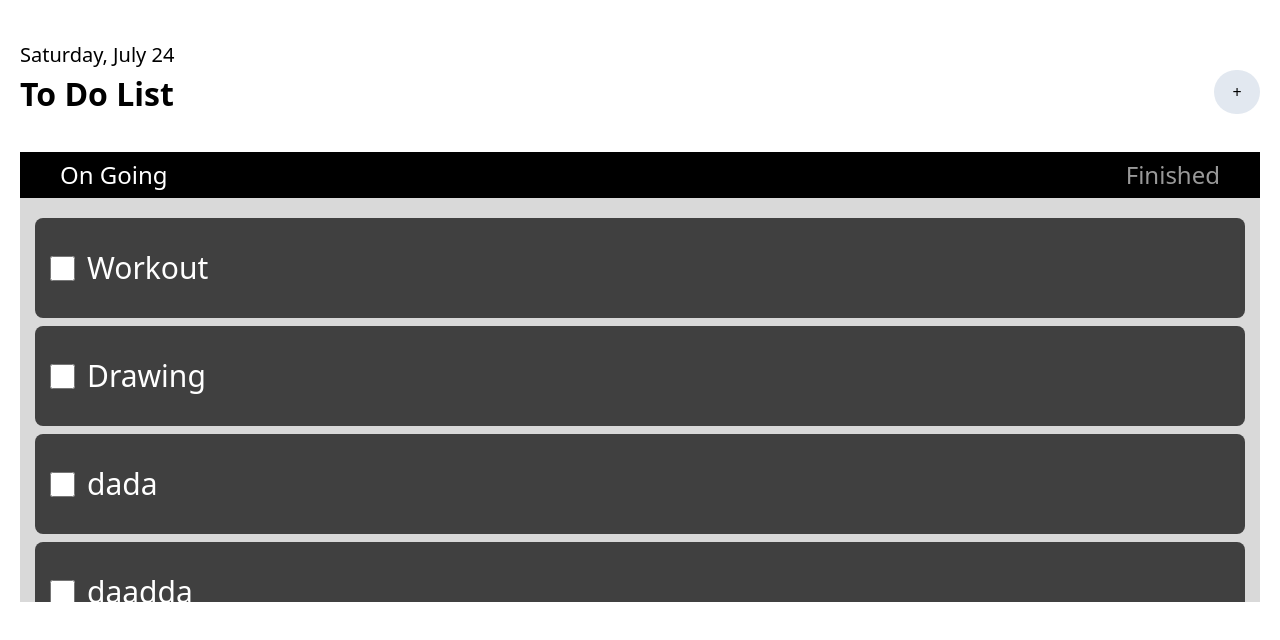
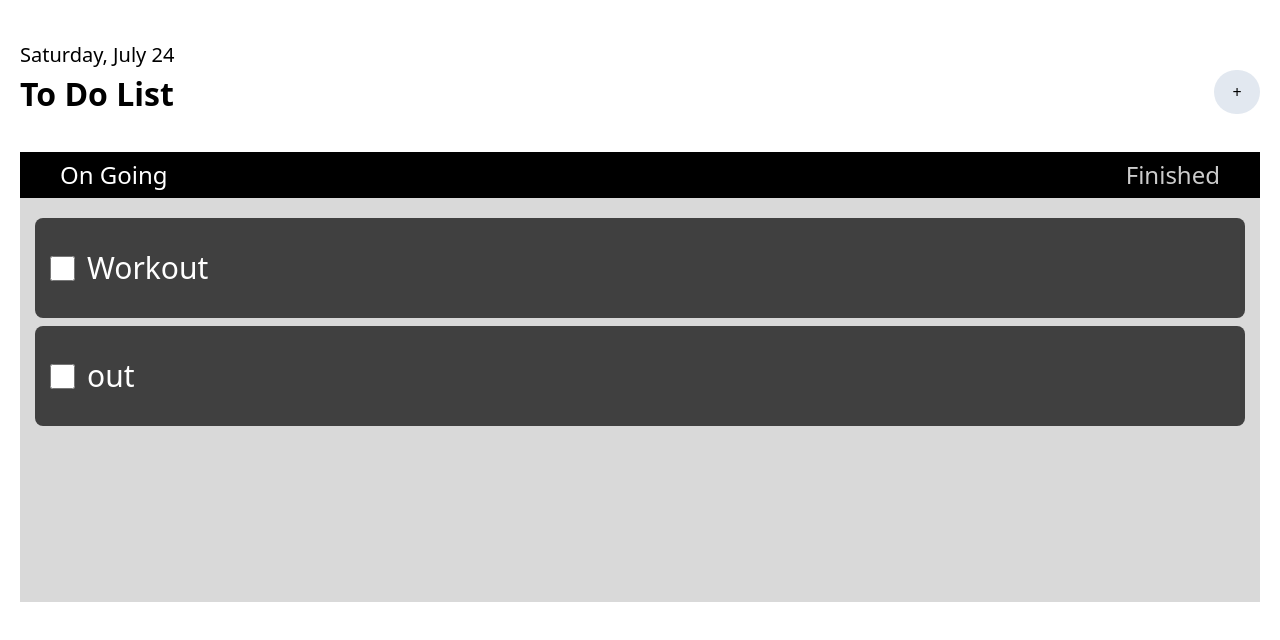
Before and after one commit to thoriqramadhan/toDo-React, a React app: page / in a window 1280 px wide. Shown: the top 640 px of the page. Built offline with nearby package versions, Linux system fonts and the light colour scheme; the HTML template or start-up script is replaced by a standard one.

Commit message:
adding tab interactivity , filtering on body

```diff
--- a/src/App.css
+++ b/src/App.css
@@ -640,6 +640,10 @@ video {
   width: 25px;
 }
 
+.cursor-pointer {
+  cursor: pointer;
+}
+
 .flex-row {
   flex-direction: row;
 }
@@ -842,3 +846,33 @@ video {
 .opacity-60 {
   opacity: 0.6;
 }
+
+.filter {
+  filter: var(--tw-blur) var(--tw-brightness) var(--tw-contrast) var(--tw-grayscale) var(--tw-hue-rotate) var(--tw-invert) var(--tw-saturate) var(--tw-sepia) var(--tw-drop-shadow);
+}
+
+.transition {
+  transition-property: color, background-color, border-color, text-decoration-color, fill, stroke, opacity, box-shadow, transform, filter, -webkit-backdrop-filter;
+  transition-property: color, background-color, border-color, text-decoration-color, fill, stroke, opacity, box-shadow, transform, filter, backdrop-filter;
+  transition-property: color, background-color, border-color, text-decoration-color, fill, stroke, opacity, box-shadow, transform, filter, backdrop-filter, -webkit-backdrop-filter;
+  transition-timing-function: cubic-bezier(0.4, 0, 0.2, 1);
+  transition-duration: 150ms;
+}
+
+.transition-all {
+  transition-property: all;
+  transition-timing-function: cubic-bezier(0.4, 0, 0.2, 1);
+  transition-duration: 150ms;
+}
+
+.delay-500 {
+  transition-delay: 500ms;
+}
+
+.delay-200 {
+  transition-delay: 200ms;
+}
+
+.delay-100 {
+  transition-delay: 100ms;
+}
--- a/src/components/Body.jsx
+++ b/src/components/Body.jsx
@@ -3,15 +3,37 @@ import BodyTab from './BodyTab'
 import BodyCard from './BodyCard'
 
 function Body() {
-  const taskExample = ['Workout' , 'Drawing' , 'dada' , 'daadda' ,'daad' , 'dadda' , 'dadad']
+  const taskExample = [
+    {
+        name : "Workout",
+        isFinished : false
+    },
+    {
+        name : "Work",
+        isFinished : true
+    },
+    {
+        name : "out",
+        isFinished : false
+    },
+    {
+        name : "Berak",
+        isFinished : true
+    }
+]
   const [task,setTask] = useState(taskExample)
+  const [bodyView , setBodyView] = useState(false)
+
+
   return (
     <div className='w-[100%] h-[450px] mt-[34px] overflow-scroll bg-[#D9D9D9]'>
-        <BodyTab/>
+        <BodyTab setBodyView={setBodyView}/>
         <div className="px-[15px] mt-[20px] flex flex-col gap-y-2">
-          {taskExample.map(task => {
-            return <BodyCard name={task}/>
-          })}
+          {
+            bodyView ?
+            task.filter(task => task.isFinished).map(task => <BodyCard name={task.name} isFinished={task.isFinished} setTask={setTask}/>) :
+            task.filter(task => !task.isFinished).map(task => <BodyCard name={task.name} isFinished={task.isFinished} setTask={setTask}/>)
+          }
         </div>
     </div>
   )
--- a/src/components/BodyCard.jsx
+++ b/src/components/BodyCard.jsx
@@ -1,9 +1,9 @@
 import React from 'react'
 
-function BodyCard({name}) {
+function BodyCard({name , isFinished}) {
   return (
     <div className="w-full h-[100px] rounded-lg bg-[#404040] px-[15px] flex items-center">
-        <input type="checkbox" className='h-[25px] w-[25px]'/>
+        <input type="checkbox" className='h-[25px] w-[25px]' checked={isFinished}/>
         <label htmlFor="" className='text-3xl ml-[12px] text-white'>{name}</label>
     </div>
   )
--- a/src/components/BodyTab.jsx
+++ b/src/components/BodyTab.jsx
@@ -1,10 +1,24 @@
 import React from 'react'
+import { useState } from 'react'
 
-function BodyTab() {
+function BodyTab({setBodyView}) {
+  const [isClickedFinished , setIsClickedFinished] = useState(true)
+  const [isClickedGoing , setIsClickedGoing] = useState(false)
+
+  function FinishedHandler(){
+    setBodyView(true)
+    setIsClickedFinished(false)
+    setIsClickedGoing(true)
+  }
+  function OnGoingHandler(){
+    setBodyView(false)
+    setIsClickedGoing(false)
+    setIsClickedFinished(true)
+  }
   return (
     <div className='w-full h-[46px] bg-black text-white text-[24px] flex justify-between items-center px-[40px] sticky top-0'>
-        <h1>On Going</h1>
-        <h1 className='opacity-60'>Finished</h1>
+        <h1 className={`cursor-pointer transition-all delay-100 ${isClickedGoing ? 'opacity-80' : ''}`} onClick={OnGoingHandler}>On Going</h1>
+        <h1 className={`cursor-pointer transition-all delay-100 ${isClickedFinished ? 'opacity-80' : ''}`} onClick={FinishedHandler}>Finished</h1>
     </div>
   )
 }
```
Also changed, not shown: src/data.json (added, +18 -0 lines).
